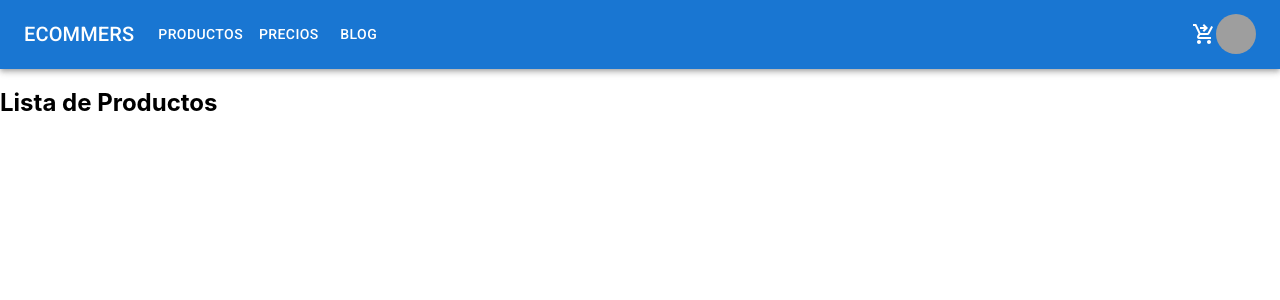
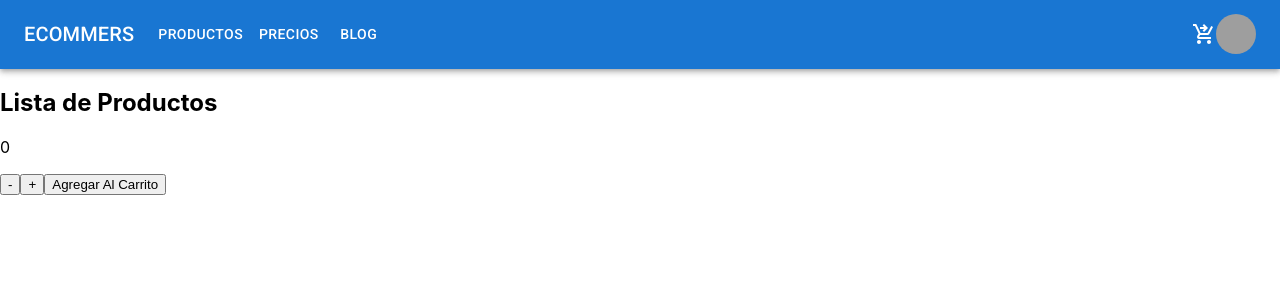
Before and after one commit to nahugonza98/ecommers, a React (Create React App) app: page / in a window 1280 px wide. Shown: the top 300 px of the page. Built offline with nearby package versions, Linux system fonts and the light colour scheme; grey boxes are pictures that could not be loaded.

Commit message:
Logica desafio contador

```diff
--- a/src/App.js
+++ b/src/App.js
@@ -1,11 +1,12 @@
 import NavBar from './components/Navbar';
 import ItemListContainer from './components/ItemListContainer';
+
 
 function App() {
   return (
     <div className="App">
           <NavBar></NavBar>
-          <ItemListContainer></ItemListContainer>
+          <ItemListContainer>          </ItemListContainer>
     </div>
   );
 }
--- /dev/null
+++ b/src/components/ItemCount.js
@@ -0,0 +1,43 @@
+import React, {Fragment, useState} from 'react';
+
+
+const ContadorItem = ({stock}) => {
+
+        /* State */
+        const [contador, setContador] = useState(0)
+
+        /* Funciones */
+
+        function sumarStock(){
+            if(contador < stock){
+                setContador(contador + 1)
+            }
+        }
+
+        function restarStock(){
+            if(contador > 0){
+                setContador(contador - 1)
+            }
+        }
+
+        function addOn(){
+                console.log("Producto agregado al Carrito correctamente");
+                setContador(0)
+        }
+
+
+        /* DOM */
+    return(
+        <Fragment>
+            <div>
+            <p>{contador}</p>
+            <button onClick={restarStock}>-</button>
+            <button onClick={sumarStock}>+</button>
+            <button onClick={addOn}>Agregar Al Carrito</button>
+            </div>
+        </Fragment>
+    )
+}
+
+
+export default ContadorItem;
--- a/src/components/ItemListContainer.js
+++ b/src/components/ItemListContainer.js
@@ -1,11 +1,12 @@
 import React from 'react';
-
+import ContadorItem from './ItemCount';
 
 
 function ItemListContainer () {
     return(
         <>
         <h2>Lista de Productos</h2>
+        <ContadorItem stock= "5" ></ContadorItem>
         </>
         )
 }
```
